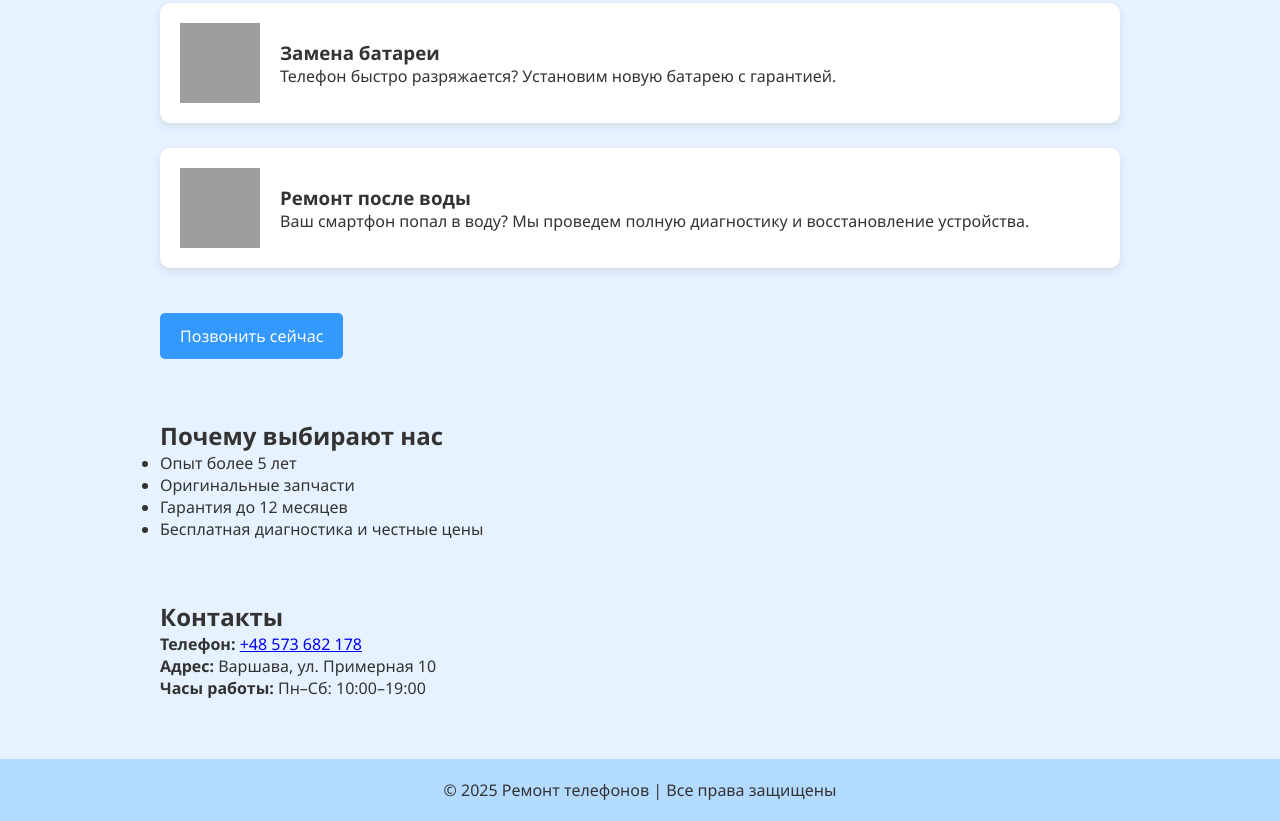
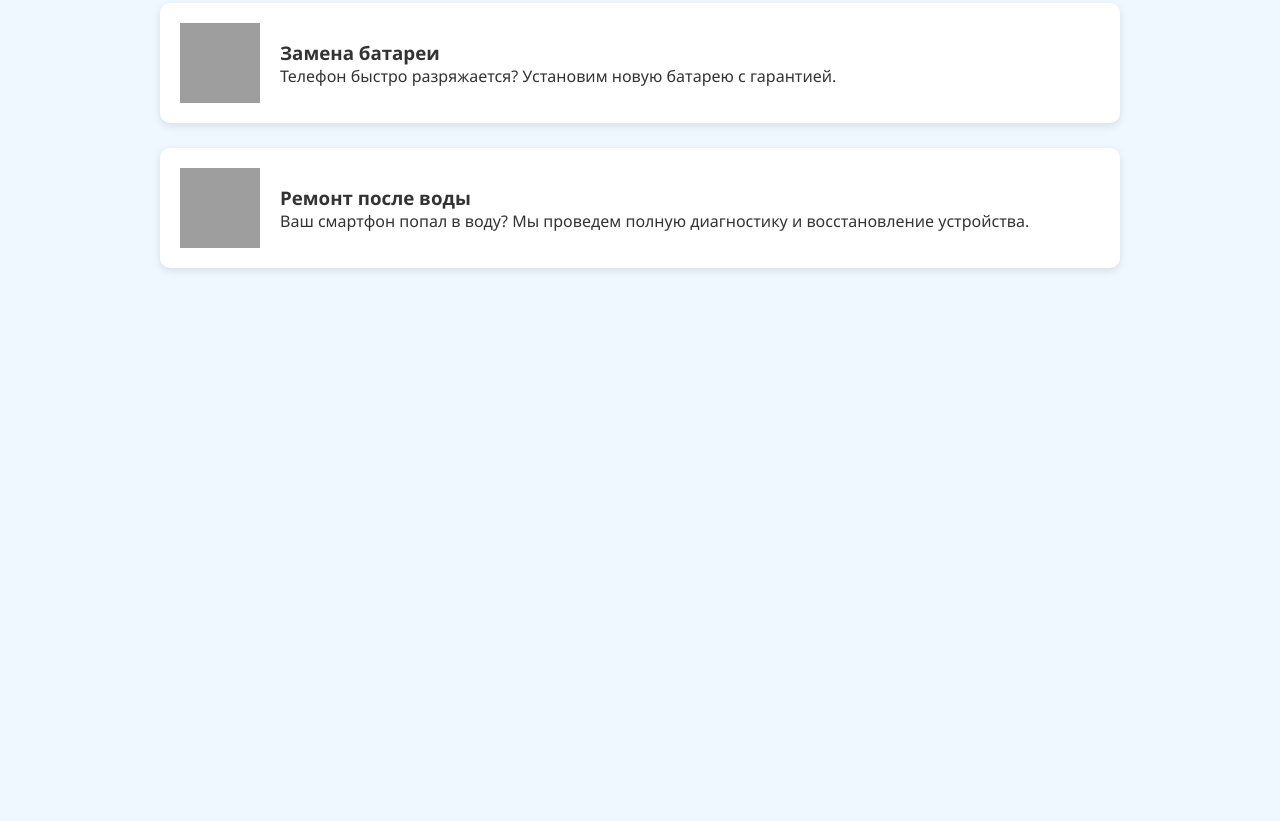
Before and after one commit to Will2492/Multy-Service, a plain HTML site: page index.html in a window 1280 px wide. Shown: the part 561-1382 px from the top of the page. After the commit the page ends 884 px from the top, so only its background shows below. Drawn offline with Linux system fonts and the light colour scheme; grey boxes are pictures that could not be loaded.

Commit message:
Update index.html

```diff
--- a/index.html
+++ b/index.html
@@ -12,7 +12,7 @@
     }
     body {
       font-family: 'Segoe UI', sans-serif;
-      background-color: #e6f2ff;
+      background-color: #f0f8ff;
       color: #333;
     }
     header {
@@ -86,7 +86,7 @@
   <header>
     <h1>Ремонт телефонов и гаджетов</h1>
     <p>Профессиональный ремонт смартфонов, планшетов и ноутбуков</p>
-    <p><strong>Позвоните нам:</strong> <a href="tel:+48573682178" style="color: #fff;">+48 573 682 178</a></p>
+    <p><strong>Позвоните нам:</strong> <a href="tel:+48573682168" style="color: #fff;">+48 573 682 168</a></p>
   </header>
 
   <nav>
@@ -130,29 +130,4 @@
       </div>
     </div>
 
-    <a class="button" href="tel:+48573682178">Позвонить сейчас</a>
-  </section>
-
-  <section id="about">
-    <h2>Почему выбирают нас</h2>
-    <ul>
-      <li>Опыт более 5 лет</li>
-      <li>Оригинальные запчасти</li>
-      <li>Гарантия до 12 месяцев</li>
-      <li>Бесплатная диагностика и честные цены</li>
-    </ul>
-  </section>
-
-  <section id="contact">
-    <h2>Контакты</h2>
-    <p><strong>Телефон:</strong> <a href="tel:+48573682178">+48 573 682 178</a></p>
-    <p><strong>Адрес:</strong> Варшава, ул. Примерная 10</p>
-    <p><strong>Часы работы:</strong> Пн–Сб: 10:00–19:00</p>
-  </section>
-
-  <footer>
-    &copy; 2025 Ремонт телефонов | Все права защищены
-  </footer>
-
-</body>
-</html>
+    <a class="button" href="tel:+48573682168
```
